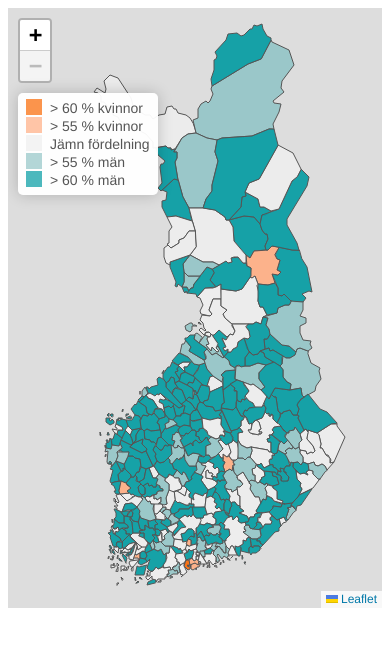
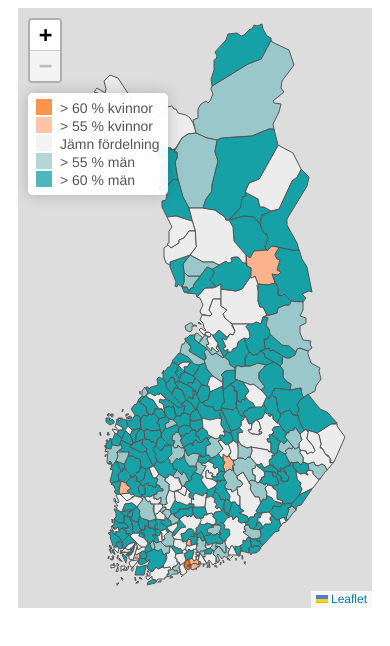
Before and after one commit to linuslang/2024-09-mdi_demografi, a Vue app: page / in a window 390 px wide. Shown: the top 646 px of the page. Built offline with nearby package versions, Linux system fonts and the light colour scheme.

Commit message:
fix dark mode; add margins on mobile

```diff
--- a/src/App.vue
+++ b/src/App.vue
@@ -342,8 +342,12 @@ export default {
 
 #app-2021-06-kommunalval_kartor {
   max-width: 640px;
-  margin: 0 auto;
+  margin: 0 10px;
   font-family: 'Open Sans', Arial, sans-serif;
+
+  @media screen and (min-width: 640px) {
+    margin: 0 auto;
+  }
 
   .election-map {
     height: 600px;
--- a/src/components/RadioLabel.vue
+++ b/src/components/RadioLabel.vue
@@ -49,6 +49,7 @@ export default {
     line-height: 1;
     font-size: 16px;
     font-weight: bold;
+    color: #000;
 
     &.year-label {
       background: #fff;
```
